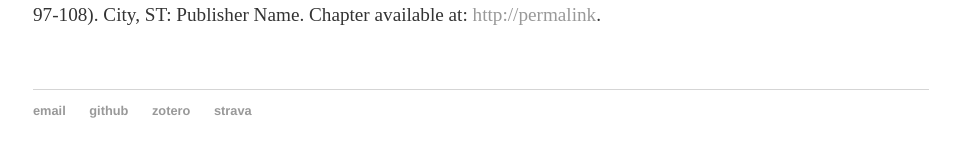
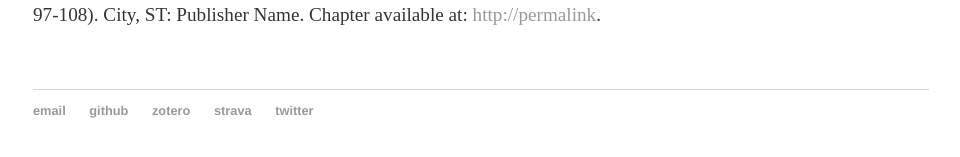
Before and after one commit to adrose/adrose.github.io, a Jekyll site: the page built from cv/index.html, in a window 1280 px wide. Shown: the part 427-584 px from the top of the page, without its empty margins (159-1119 px from the left). Built offline with Jekyll 4.4.1, drawn with Linux system fonts in a browser that asks for light colours.

Commit message:
Added twitter to footer

```diff
--- a/_layouts/default.html
+++ b/_layouts/default.html
@@ -29,6 +29,7 @@
    <li><a href="https://github.com/adrose">github</a></li>
    <li><a href="https://www.zotero.org/rosenad">zotero</a></li>
    <li><a href="https://www.strava.com/athletes/15237851">strava</a></li>
+   <li><a href="https://twitter.com/Roseadnn?lang=en">twitter</a></li>
    </ul>
   </footer>
   </body>
```
